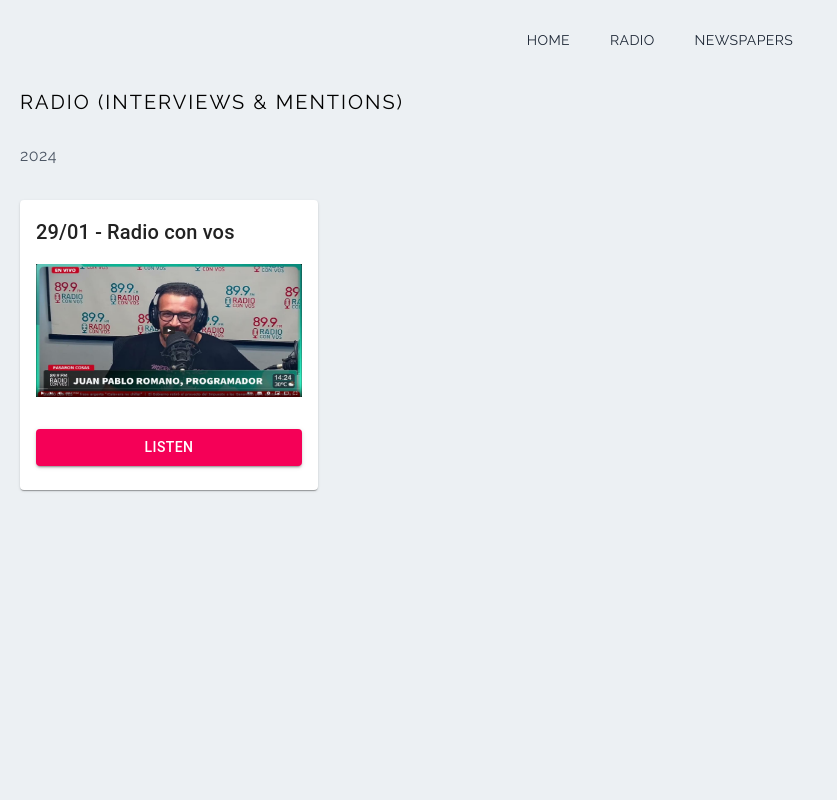
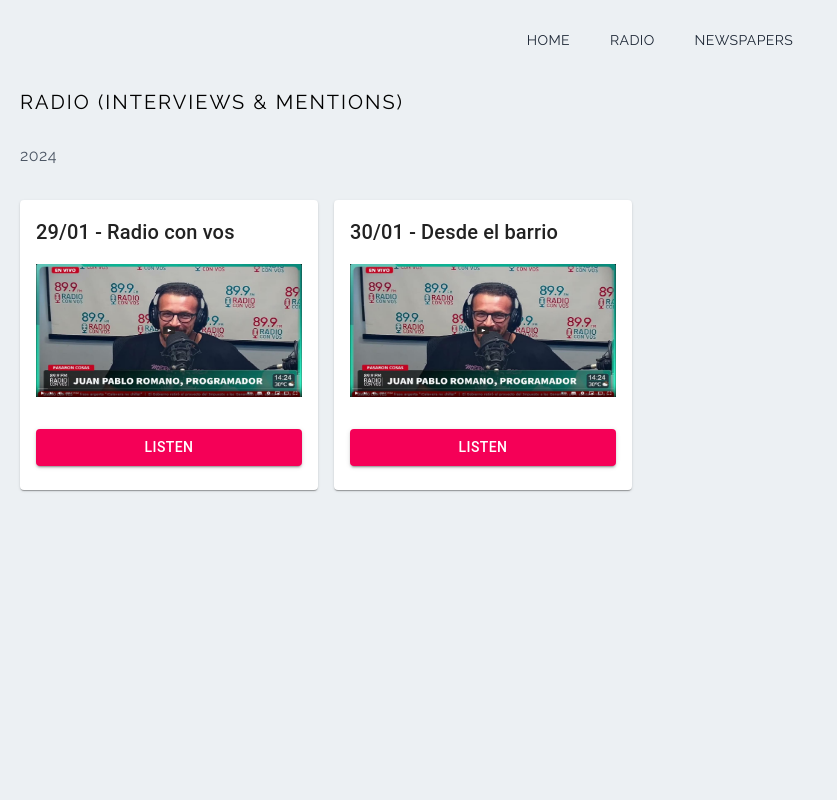
Before and after one commit to jpromanonet-website/website_news, a Next.js app: page / in a window 1280 px wide. Shown: the top 800 px of the page, without its empty margins (0-837 px from the left). Built offline with nearby package versions, Linux system fonts and the light colour scheme.

Commit message:
Press item add

```diff
--- a/components/Radio.jsx
+++ b/components/Radio.jsx
@@ -16,17 +16,33 @@ function Radio() {
         </p>
         <br/>
         <Grid container spacing={2}>
-        <Grid item xs={12} sm={6} md={3}>
+          <Grid item xs={12} sm={6} md={3}>
+              <Card>
+                <CardContent>
+                  <Typography variant="h6" color="textPrimary" gutterBottom>
+                    29/01 - Radio con vos
+                  </Typography>
+                  <CardMedia style={{ width: '100%', height: '150px', display: 'flex', alignItems: 'center', justifyContent: 'center' }}>
+                    <Image src={ututo} alt="Radio 01" width={300} height={150} />
+                  </CardMedia>
+                  <br/>
+                  <Button variant="contained" color="secondary" href="https://www.youtube.com/watch?v=Ksxr5MxwBOE" target="_blank" style={{ display: 'flex', alignItems: 'center', justifyContent: 'center' }}>
+                    Listen
+                  </Button>
+                </CardContent>
+              </Card>
+          </Grid>
+          <Grid item xs={12} sm={6} md={3}>
             <Card>
               <CardContent>
                 <Typography variant="h6" color="textPrimary" gutterBottom>
-                  29/01 - Radio con vos
+                  30/01 - Desde el barrio
                 </Typography>
                 <CardMedia style={{ width: '100%', height: '150px', display: 'flex', alignItems: 'center', justifyContent: 'center' }}>
                   <Image src={ututo} alt="Radio 01" width={300} height={150} />
                 </CardMedia>
                 <br/>
-                <Button variant="contained" color="secondary" href="https://www.youtube.com/watch?v=Ksxr5MxwBOE" target="_blank" style={{ display: 'flex', alignItems: 'center', justifyContent: 'center' }}>
+                <Button variant="contained" color="secondary" href="https://www.youtube.com/watch?v=UpZgyhsahSo" target="_blank" style={{ display: 'flex', alignItems: 'center', justifyContent: 'center' }}>
                   Listen
                 </Button>
               </CardContent>
```
